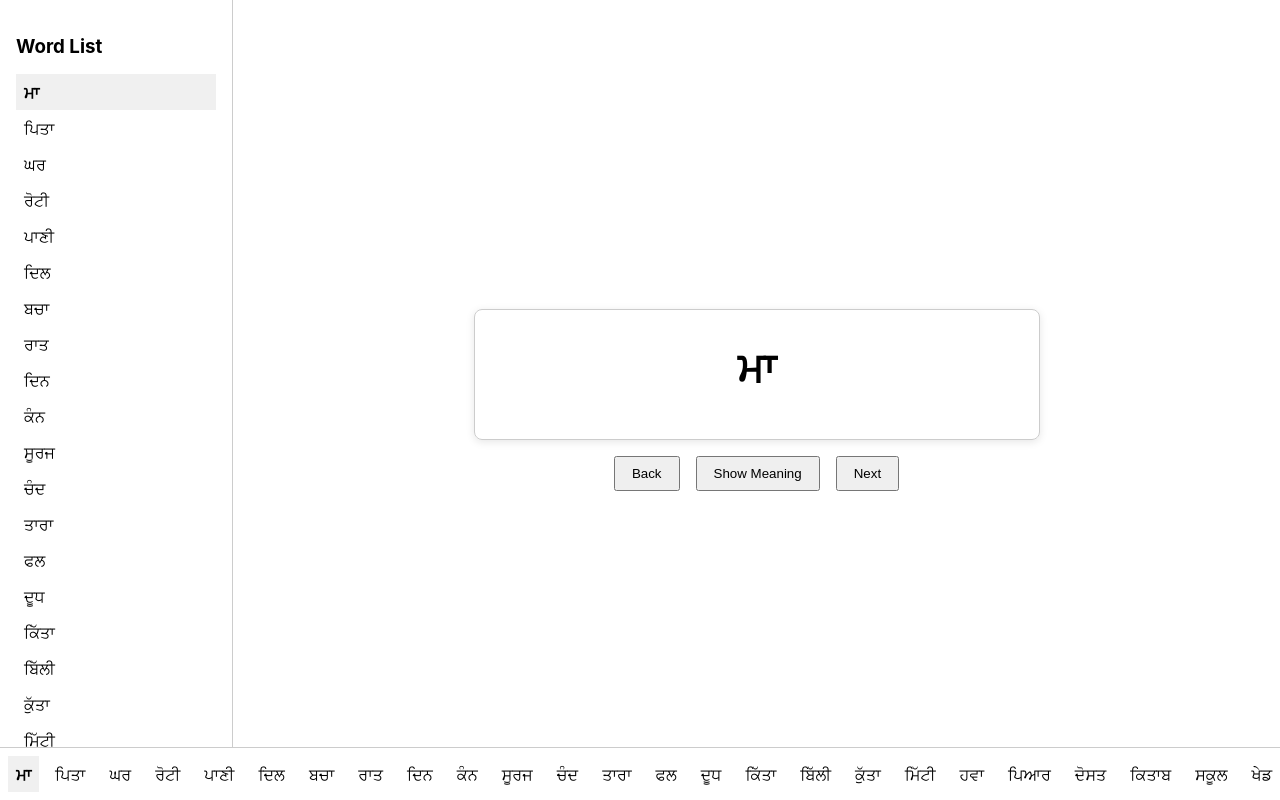
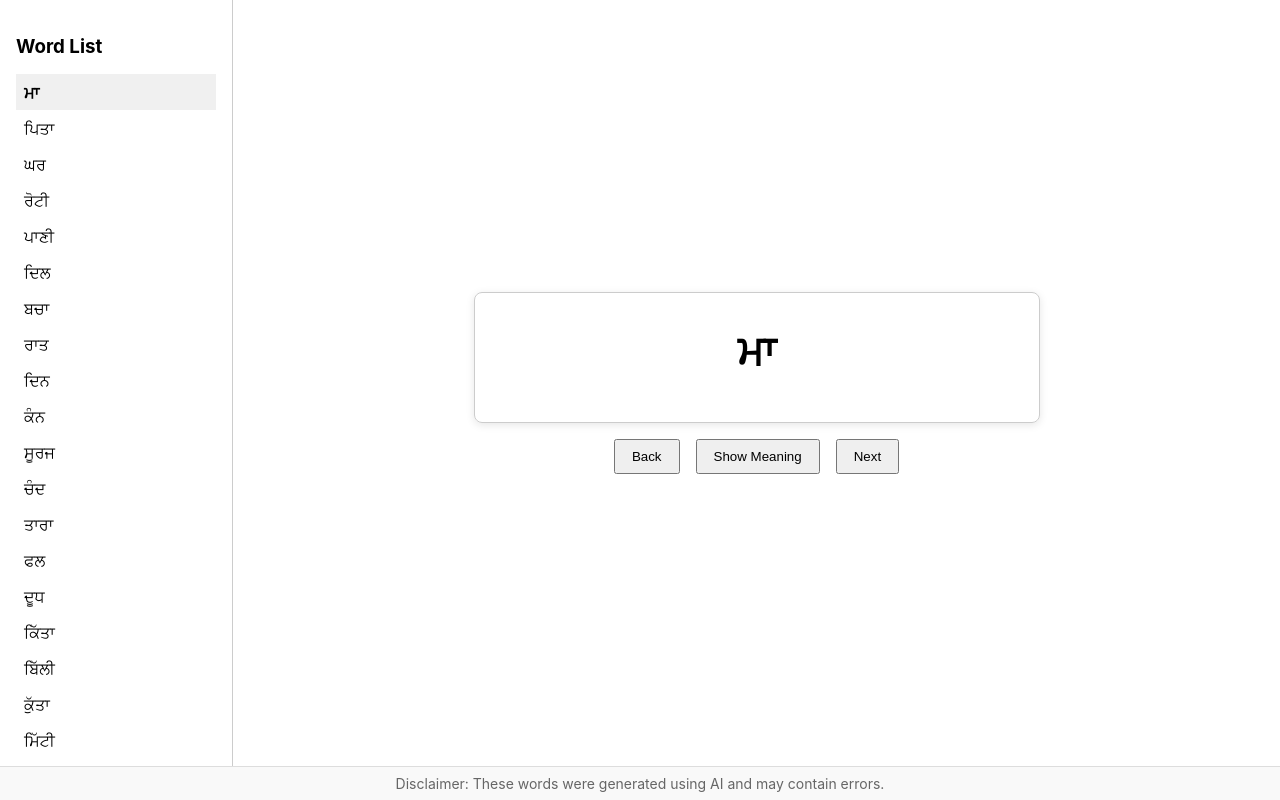
Before and after one commit to hsingh124/gurmukhi-flashcards, a React (Create React App) app: page / in a window 1280 px wide. Built offline with nearby package versions, Linux system fonts and the light colour scheme.

Commit message:
add disclaimer

```diff
--- a/src/FlashcardAppWithBreakdown.js
+++ b/src/FlashcardAppWithBreakdown.js
@@ -61,7 +61,7 @@ export default function FlashcardApp() {
           ))}
         </div>
 
-        <div style={{ flex: 1, display: 'flex', flexDirection: 'column', alignItems: 'center', justifyContent: 'center', gap: '1rem', padding: '1rem' }}>
+        <div style={{ flex: 1, display: 'flex', flexDirection: 'column', alignItems: 'center', justifyContent: 'center', gap: '1rem' }}>
           <div style={{ width: '80vw', maxWidth: '500px', textAlign: 'center', border: '1px solid #ccc', borderRadius: '8px', padding: '2rem', boxShadow: '0 2px 8px rgba(0, 0, 0, 0.1)' }}>
             <div style={{ fontSize: '2.5rem', marginBottom: '1rem', fontWeight: 'bold' }}>
               {vocab[index].gurmukhi}
@@ -88,7 +88,7 @@ export default function FlashcardApp() {
       </div>
 
       {/* Mobile responsive menu */}
-      <div className="mobile-menu" style={{ overflowX: 'auto', borderTop: '1px solid #ccc', padding: '0.5rem', whiteSpace: 'nowrap', position: 'fixed', bottom: 0, left: 0, right: 0, background: 'white', zIndex: 10 }}>
+      <div className="mobile-menu" style={{ overflowX: 'auto', borderTop: '1px solid #ccc', padding: '0.5rem', whiteSpace: 'nowrap', position: 'fixed', bottom: '50px', left: 0, right: 0, background: 'white', zIndex: 10 }}>
         {vocab.map((item, i) => (
           <span
             key={i}
@@ -107,8 +107,16 @@ export default function FlashcardApp() {
         ))}
       </div>
 
+      {/* Disclaimer */}
+      <div style={{ textAlign: 'center', fontSize: '0.875rem', color: '#666', padding: '0.5rem', backgroundColor: '#f9f9f9', borderTop: '1px solid #ddd' }}>
+        Disclaimer: These words were generated using AI and may contain errors.
+      </div>
+
       {/* Inline responsive style */}
       <style>{`
+        .mobile-menu {
+            display: none;
+        }
         @media (max-width: 820px) {
           .sidebar {
             display: none;
```
